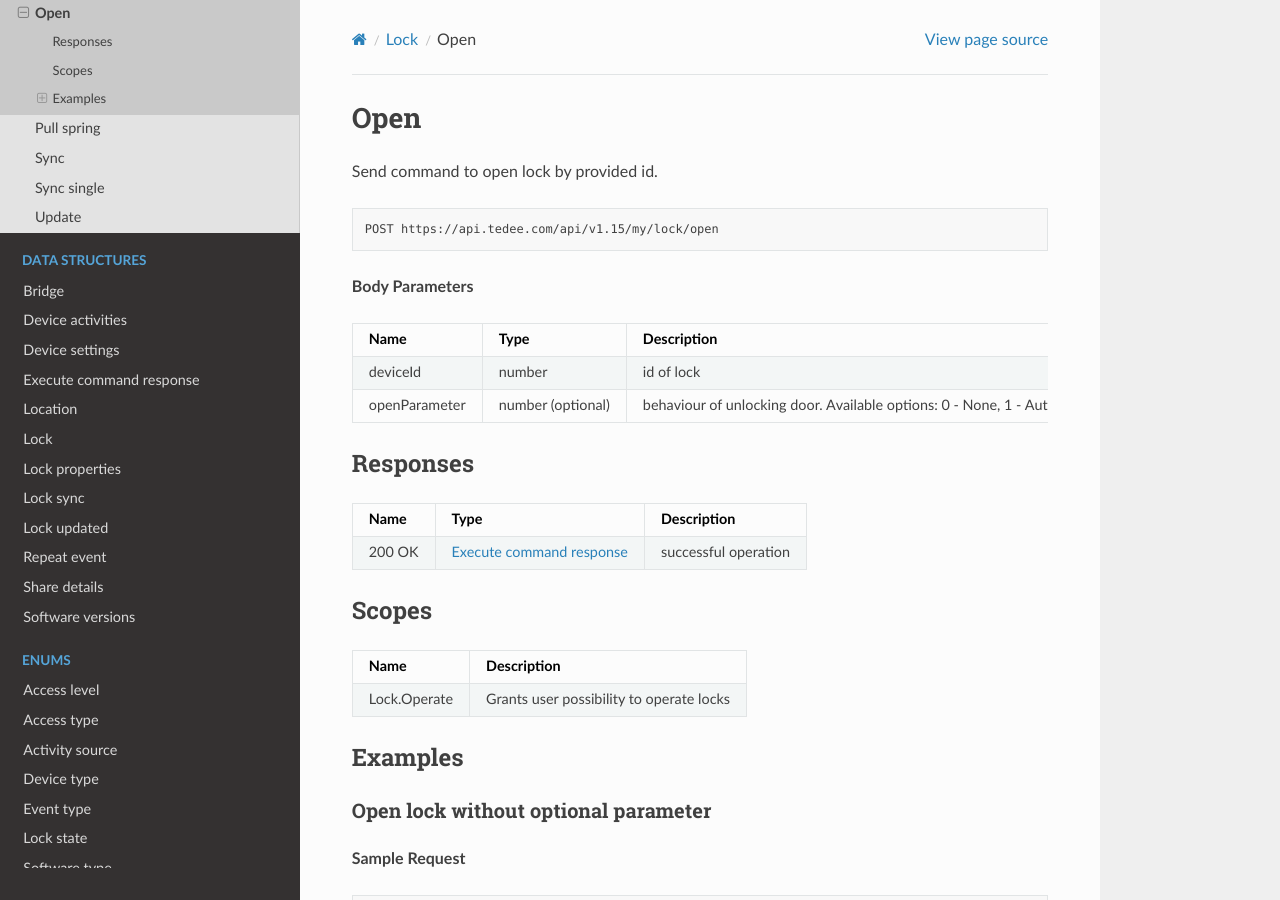
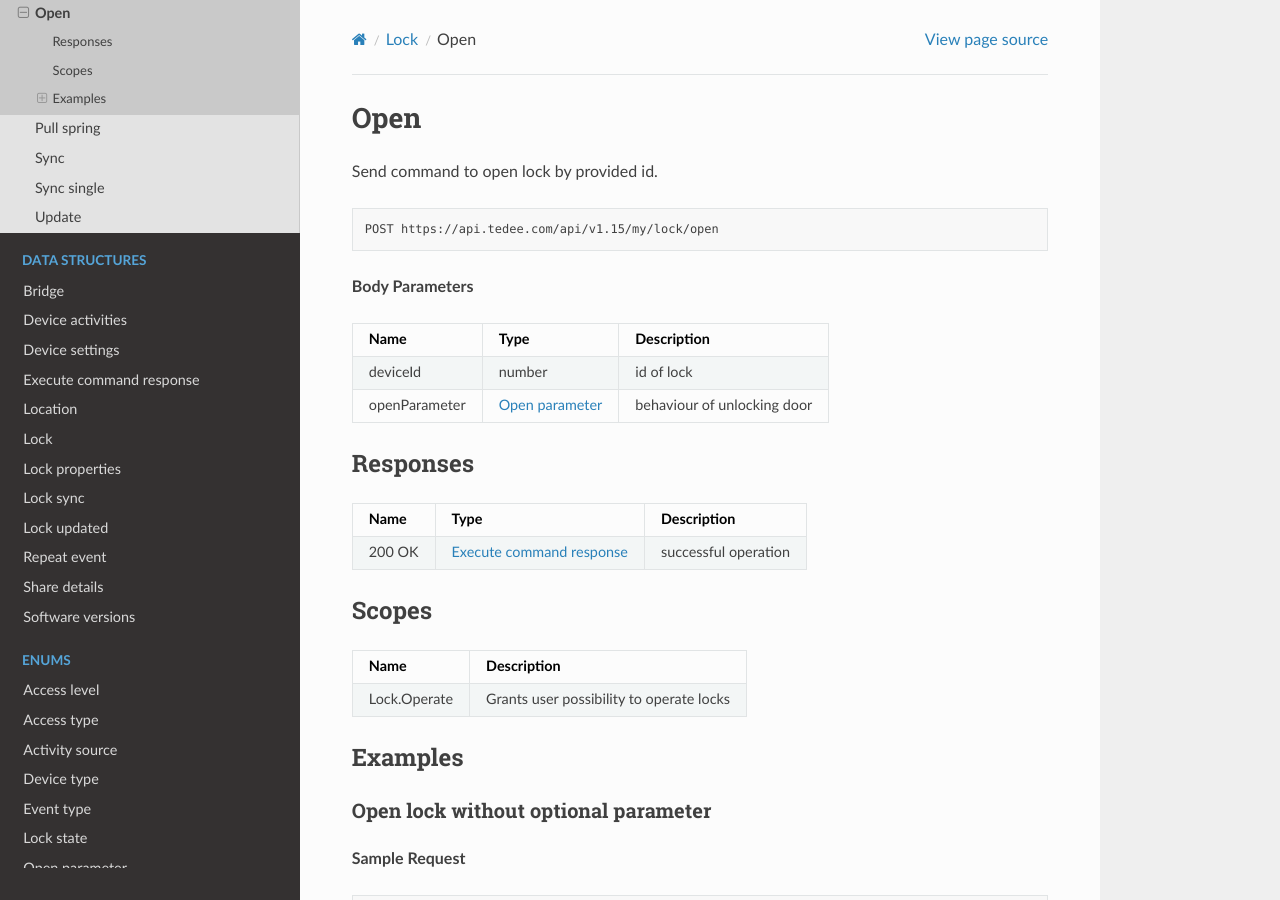
Before and after one commit to tedee-com/tedee-api-doc, a Sphinx documentation site: the page built from docs/source/endpoints/lock/open.rst, in a window 1280 px wide and 900 px high. Built offline with Sphinx 7.4.7 and the Read the Docs theme 2.0.0, drawn with Linux system fonts in a browser that asks for light colours.

Commit message:
Resolve comments

```diff
--- a/docs/source/datastructures/lock-updated.rst
+++ b/docs/source/datastructures/lock-updated.rst
@@ -6,7 +6,7 @@ Lock updated
 +========================+============+==============================================================+
 | id                     | number     | lock id                                                      |
 +------------------------+------------+--------------------------------------------------------------+
-| revision               | number     | current lock revision in database                            |
+| revision               | number     | current version of lock settings in database                 |
 +------------------------+------------+--------------------------------------------------------------+
 | targetDeviceRevision   | number     | revision info that is sent to device from backend            |
 +------------------------+------------+--------------------------------------------------------------+
--- a/docs/source/endpoints/lock/open.rst
+++ b/docs/source/endpoints/lock/open.rst
@@ -9,14 +9,13 @@ Send command to open lock by provided id.
 
 **Body Parameters**
 
-+------------------------+----------------------+--------------------------------------------------+
-| Name                   | Type                 | Description                                      |
-+========================+======================+==================================================+
-| deviceId               | number               | id of lock                                       |
-+------------------------+----------------------+--------------------------------------------------+
-| openParameter          | number (optional)    | behaviour of unlocking door.                     |
-|                        |                      | Available options: 0 - None, 1 - Auto, 2 - Force |
-+------------------------+----------------------+--------------------------------------------------+
++------------------------+---------------------------------------------------+-----------------------------+
+| Name                   | Type                                              | Description                 |
++========================+===================================================+=============================+
+| deviceId               | number                                            | id of lock                  |
++------------------------+---------------------------------------------------+-----------------------------+
+| openParameter          | :doc:`Open parameter <../../enums/open-parameter>`| behaviour of unlocking door |
++------------------------+---------------------------------------------------+-----------------------------+
 
 Responses
 -------------
```
Also changed, not shown: docs/source/enums/open-parameter.rst (added, +14 -0 lines), docs/source/howtos/authenticate.rst (+23 -23 lines), docs/source/howtos/get-and-sync-locks.rst (+4 -3 lines), docs/source/howtos/operate-locks.rst (+6 -6 lines), docs/source/index.rst (+6 -5 lines).
